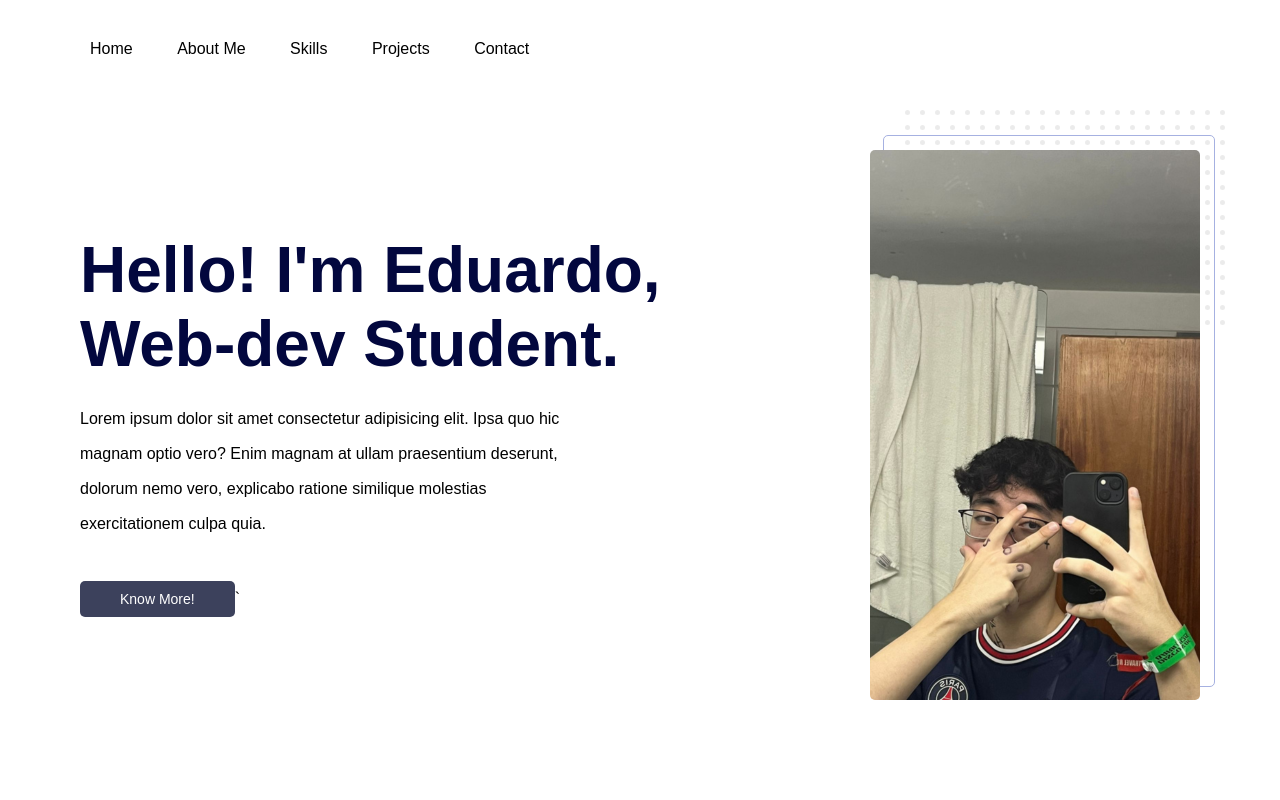
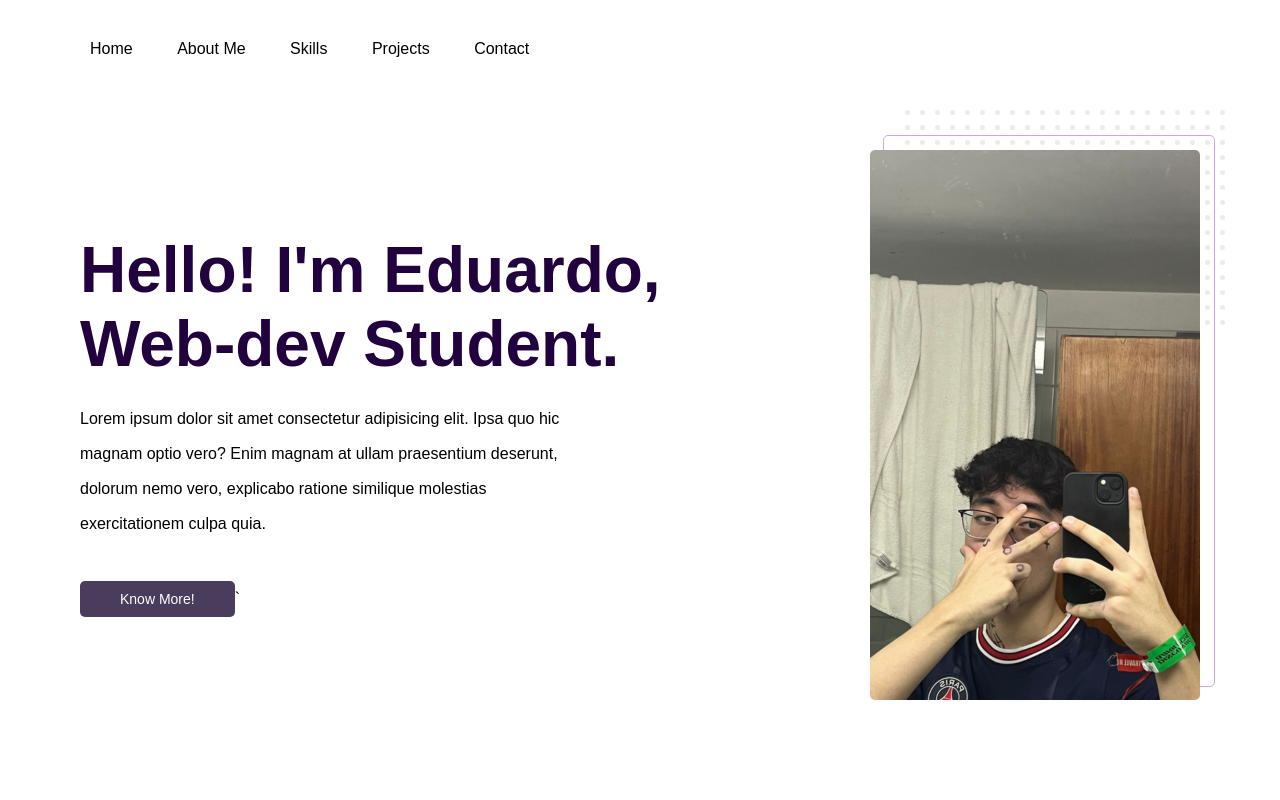
Before and after one commit to snt94/my-portfolio, a plain HTML site: page index.html in a window 1280 px wide. Shown: the top 800 px of the page. Drawn offline with Linux system fonts and the light colour scheme.

Commit message:
Commit test.

```diff
--- a/css/variables.css
+++ b/css/variables.css
@@ -2,12 +2,12 @@
     --white: #ffffff;
     --gray: #d9d9d9;
     --black: #000000;
-    --primary-color: #02073e;
-    --secondary-color: #0f2137;
-    --dark-secondary-color: #3c415c;
-    --tertiary-color: #a6b1e1;
-    --light-tertiary-color: #f3f6fb;
-    --text-color: #343d48;
+    --primary-color: #21023e;
+    --secondary-color: #250f37;
+    --dark-secondary-color: #4a3c5c;
+    --tertiary-color: #cea6e1;
+    --light-tertiary-color: #f7f3fb;
+    --text-color: #433448;
 
     --font-family: 'DM Sans', sans-serif;
   }
```
Also changed, not shown: assets/a/github-mark/github-mark-white.png (deleted), assets/a/github-mark/github-mark-white.svg (deleted), assets/a/github-mark/github-mark.png (deleted), 3 other files.
